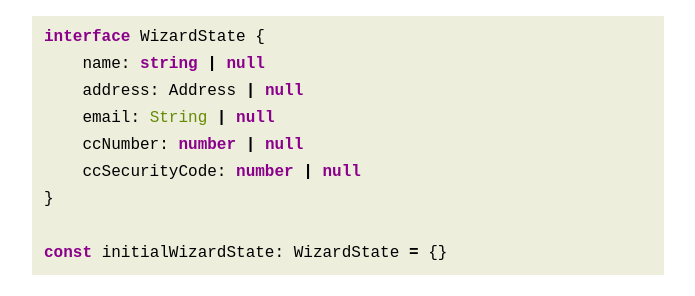
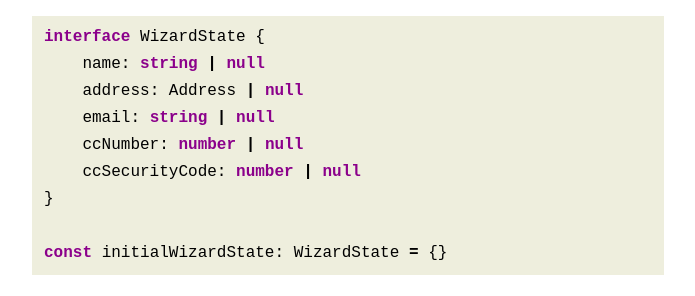
Before and after one commit to alexsullivan114/alexsullivan114.github.io, a Jekyll site: the page built from _posts/2020-01-26-refux-complications.markdown, in a window 1280 px wide and 900 px high, scrolled down 3344 px. Shown: the part 151-447 px from the top of the window, without its empty margins (292-987 px from the left). Built offline with Jekyll 4.4.1, drawn with Linux system fonts in a browser that asks for light colours.

```diff
--- a/_posts/2020-01-26-refux-complications.markdown
+++ b/_posts/2020-01-26-refux-complications.markdown
@@ -146,7 +146,7 @@ And we now have some chunk of state in the store that needs to be modelled:
 interface WizardState {
     name: string | null
     address: Address | null
-    email: String | null
+    email: string | null
     ccNumber: number | null
     ccSecurityCode: number | null
 }
```
